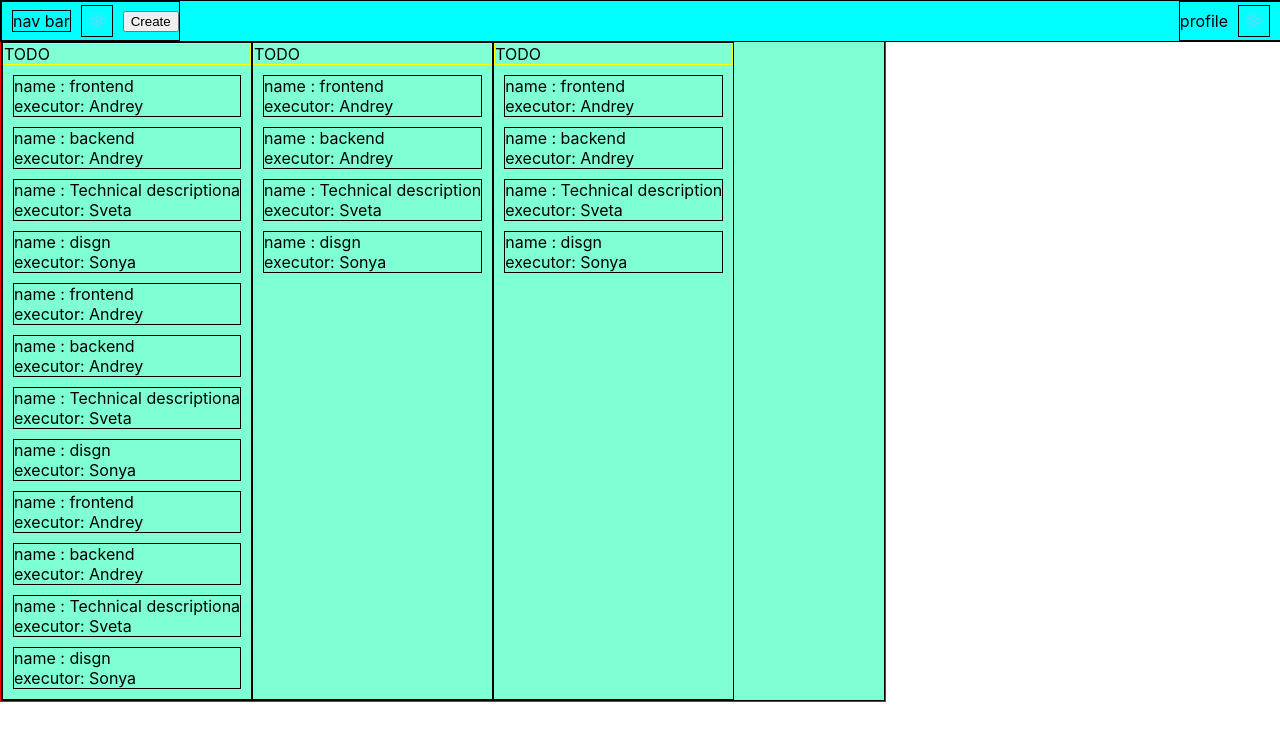
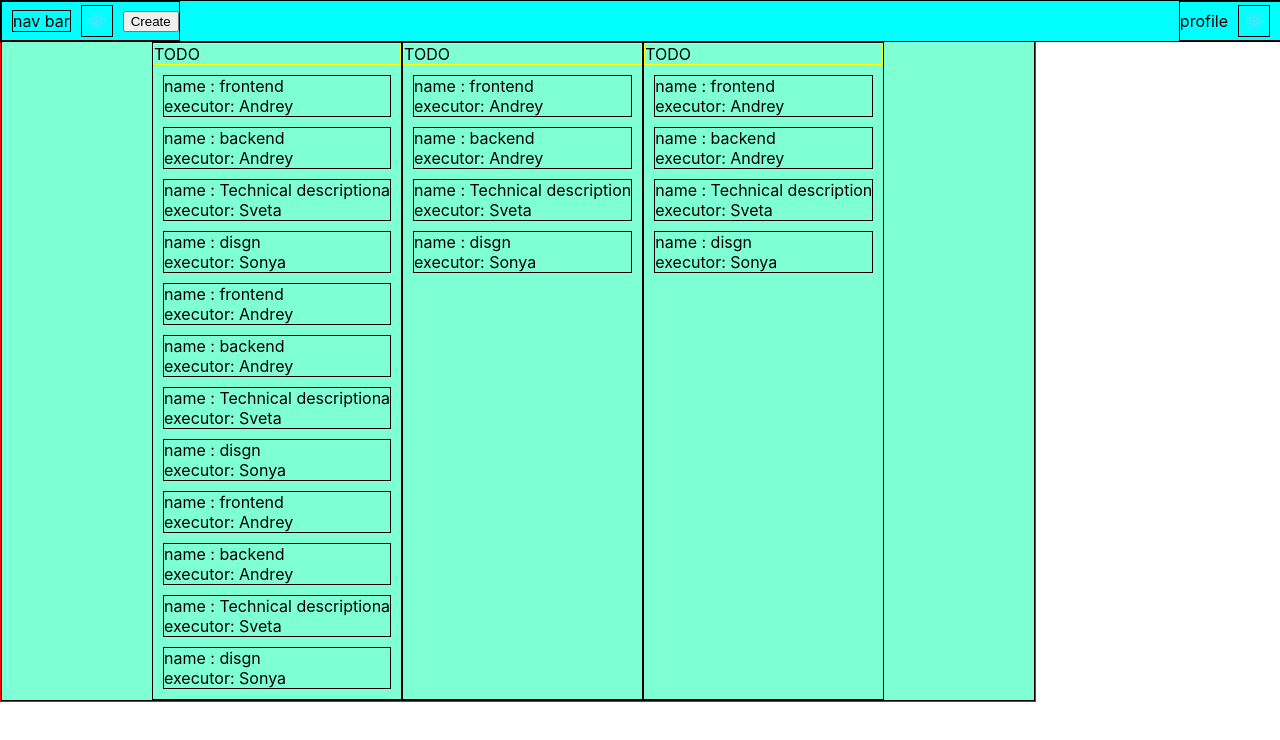
Before and after one commit to DibrovDru/Architecture.1, a React (Create React App) app in the folder my-app/: page /tasks in a window 1280 px wide. Both pictures are taken after a click on the element "nav bar". Shown: the top 740 px of the page. Built offline with nearby package versions, Linux system fonts and the light colour scheme.

Commit message:
burger is done

```diff
--- a/my-app/src/App.css
+++ b/my-app/src/App.css
@@ -8,6 +8,7 @@
     top: 40px;
     z-index: -1;
 
+
     /* overflow: hidden;  */
     /* for 2 divs in 1 line */
     /* https://translated.turbopages.org/proxy_u/en-ru.ru.4b574428-642366ca-66971354-74722d776562/https/stackoverflow.com/questions/6056759/two-divs-the-same-line-one-dynamic-width-one-fixed */
--- a/my-app/src/App.tsx
+++ b/my-app/src/App.tsx
@@ -26,7 +26,10 @@ function App() {
       <div className="navbar_content">
         {VirtualNavBar}
         <Routes>
-          <Route path="/tasks" element={<Tasks />} />
+          <Route
+            path="/tasks"
+            element={<Tasks isOpenNavBar={isOpenNavBar} />}
+          />
           <Route path="/employees" element={<Employees />} />
         </Routes>
       </div>
--- a/my-app/src/components/Tasks/Tasks.tsx
+++ b/my-app/src/components/Tasks/Tasks.tsx
@@ -129,9 +129,10 @@ function DoneTasks() {
   );
 }
 
-export function Tasks() {
+export function Tasks(props: { isOpenNavBar: boolean }) {
   return (
     <div className={styles.content}>
+      {props.isOpenNavBar ? <></> : <div className={styles.empty_column}></div>}
       <TodoTasks />
       <ActiveTasks />
       <DoneTasks />
```
